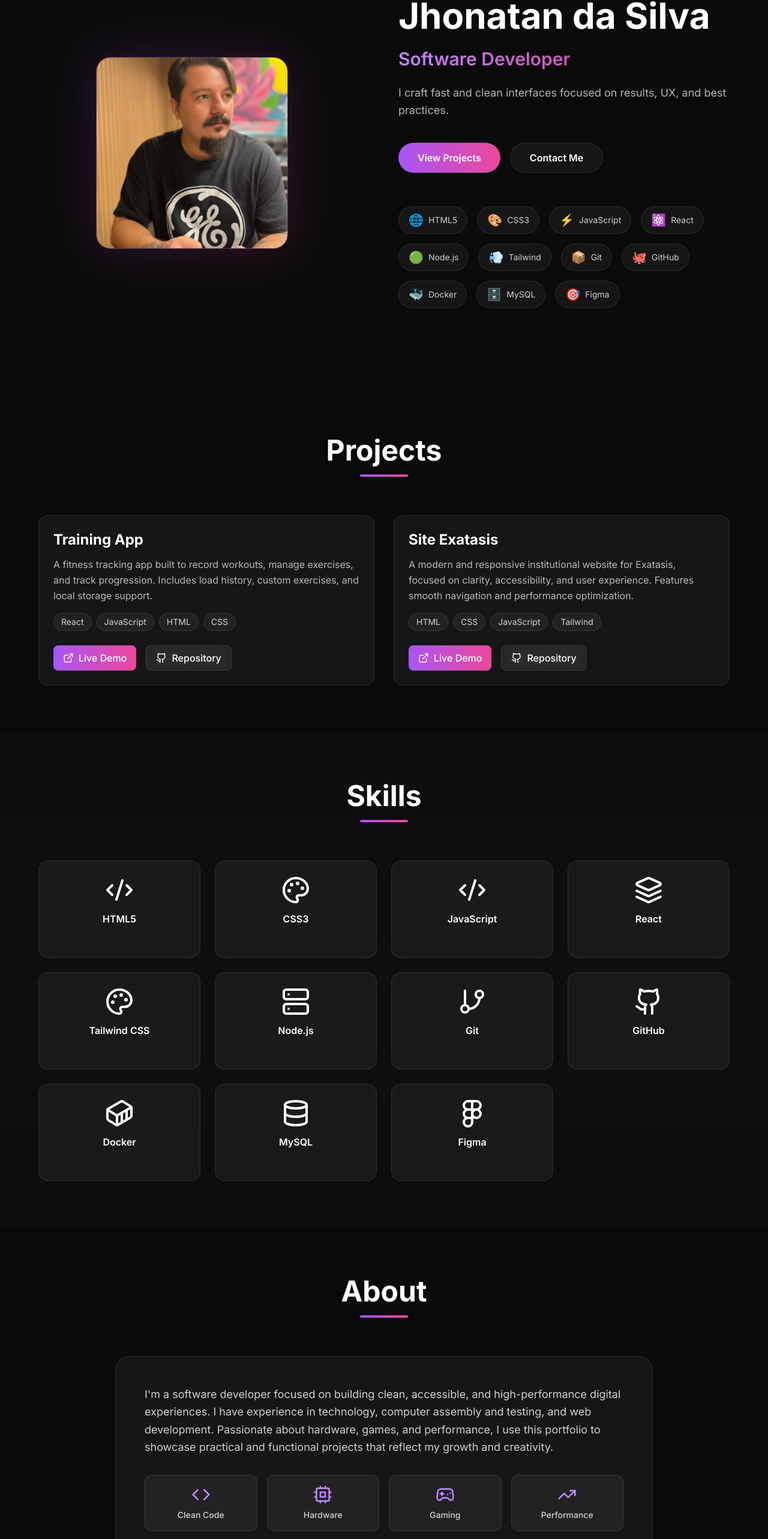
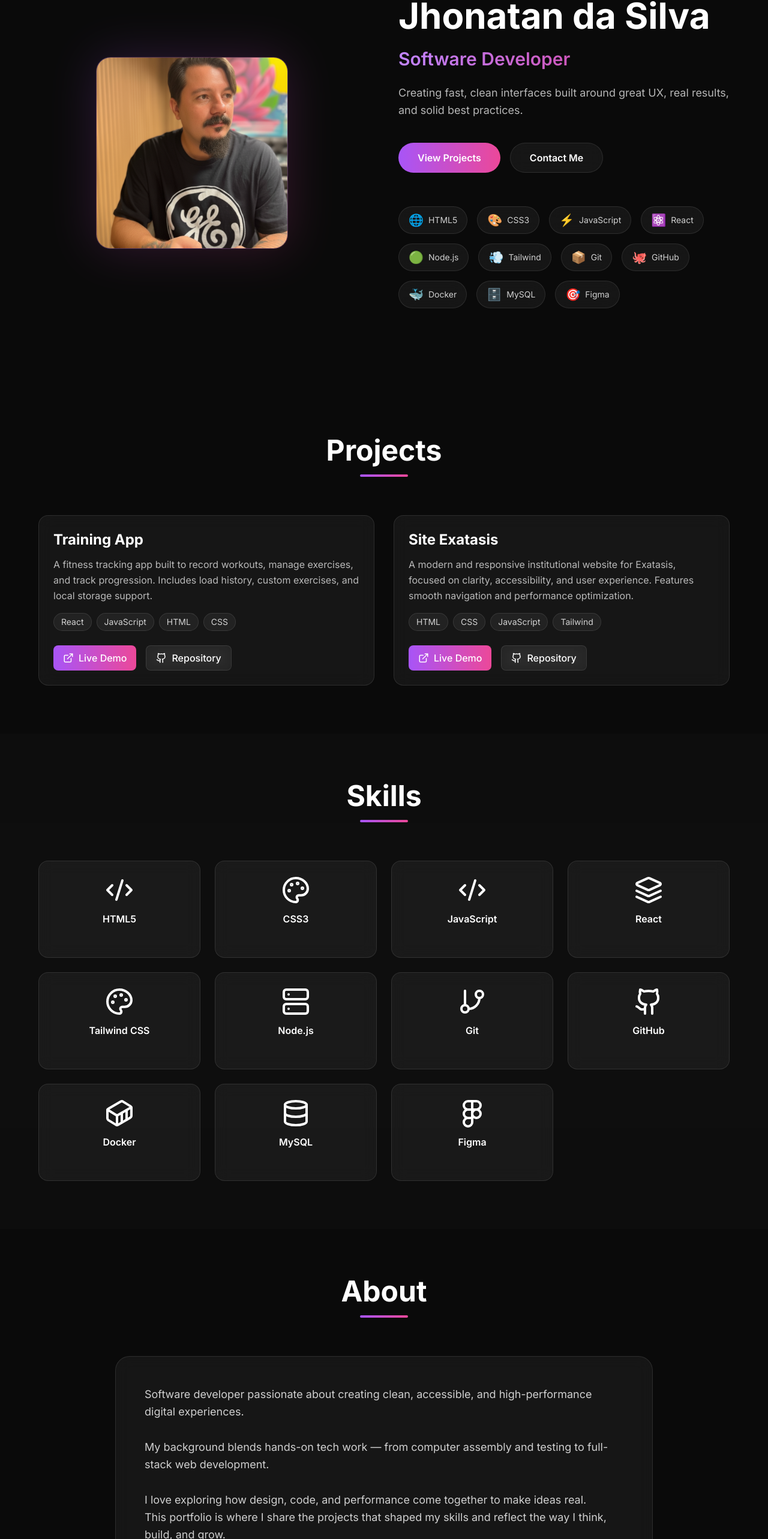
Before and after one commit to jhonatandasilvadev/profile, a React (Vite) app: page / in a window 1280 px wide. Shown: the part 153-2719 px from the top of the page at 60% size. Built offline with nearby package versions, Linux system fonts and the light colour scheme.

Commit message:
Update: Melhorar textos do portfÃ³lio e ajustar config

```diff
--- a/src/sections/About.jsx
+++ b/src/sections/About.jsx
@@ -34,12 +34,13 @@ const About = () => {
           className="glass-effect rounded-3xl p-8 md:p-12"
         >
           <p className="text-lg text-white/80 leading-relaxed mb-8">
-            I'm a software developer focused on building clean, accessible, and
-            high-performance digital experiences. I have experience in
-            technology, computer assembly and testing, and web development.
-            Passionate about hardware, games, and performance, I use this
-            portfolio to showcase practical and functional projects that reflect
-            my growth and creativity.
+            Software developer passionate about creating clean, accessible, and high-performance digital experiences.
+            <br /><br />
+            My background blends hands-on tech work — from computer assembly and testing to full-stack web development.
+            <br /><br />
+            I love exploring how design, code, and performance come together to make ideas real.
+            <br />
+            This portfolio is where I share the projects that shaped my skills and reflect the way I think, build, and grow.
           </p>
 
           <div className="grid grid-cols-2 md:grid-cols-4 gap-4 mt-8">
--- a/src/sections/Contact.jsx
+++ b/src/sections/Contact.jsx
@@ -157,8 +157,7 @@ const Contact = () => {
               Let's Connect
             </h3>
             <p className="text-white/70 mb-8">
-              Feel free to reach out through any of these platforms. I'm always
-              open to discussing new projects and opportunities.
+              Feel free to reach out on any of these platforms — I'm always open to talk about new projects and opportunities.
             </p>
 
             {/* Email */}
--- a/src/sections/Hero.jsx
+++ b/src/sections/Hero.jsx
@@ -61,8 +61,7 @@ const Hero = () => {
               Software Developer
             </p>
             <p className="text-lg text-white/70 max-w-xl leading-relaxed">
-              I craft fast and clean interfaces focused on results, UX, and best
-              practices.
+              Creating fast, clean interfaces built around great UX, real results, and solid best practices.
             </p>
 
             {/* Buttons */}
--- a/vite.config.js
+++ b/vite.config.js
@@ -4,4 +4,9 @@ import react from '@vitejs/plugin-react'
 export default defineConfig({
   plugins: [react()],
   base: '/profile/',
+  build: {
+    outDir: 'dist',
+    assetsDir: 'assets',
+    emptyOutDir: true,
+  },
 })
```
